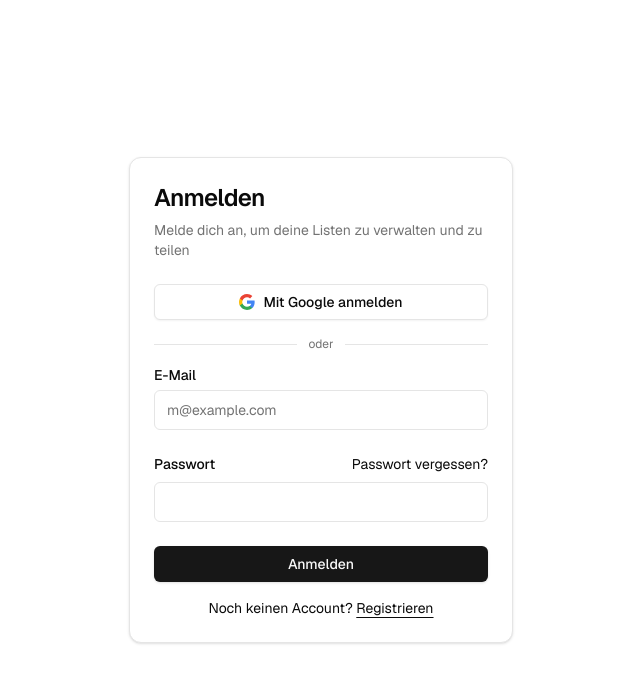
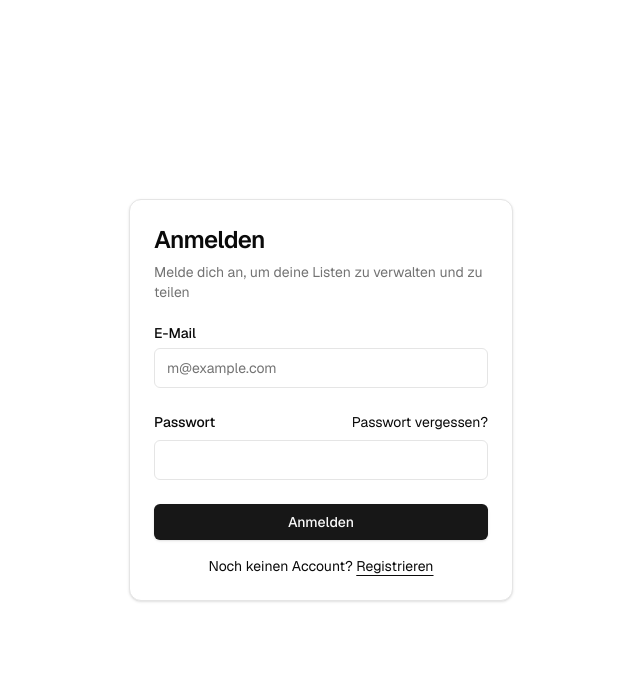
Before and after one commit to recobae/toppi2000, a Next.js app: page /auth/login in a window 1280 px wide. Shown: the top 682 px of the page, without its empty margins (319-959 px from the left). Built offline with nearby package versions, Linux system fonts and the light colour scheme; no server answers.

Commit message:
Temporarily hide Google login button behind feature flag

```diff
--- a/components/login-form.tsx
+++ b/components/login-form.tsx
@@ -14,6 +14,7 @@ import {
 import { Input } from "@/components/ui/input";
 import { Label } from "@/components/ui/label";
 import { GoogleIcon } from "@/components/google-icon";
+import { GOOGLE_LOGIN_ENABLED } from "@/lib/feature-flags";
 import Link from "next/link";
 import { useRouter } from "next/navigation";
 import { useState } from "react";
@@ -83,6 +84,8 @@ export function LoginForm({
         </CardHeader>
         <CardContent>
           <div className="flex flex-col gap-4">
+            {GOOGLE_LOGIN_ENABLED && (
+              <>
                 <Button
                   type="button"
                   variant="outline"
@@ -99,6 +102,8 @@ export function LoginForm({
                   <span className="text-xs text-muted-foreground">oder</span>
                   <div className="h-px flex-1 bg-border" />
                 </div>
+              </>
+            )}
 
             <form onSubmit={handleLogin}>
               <div className="flex flex-col gap-6">
--- a/components/sign-up-form.tsx
+++ b/components/sign-up-form.tsx
@@ -13,6 +13,7 @@ import {
 import { Input } from "@/components/ui/input";
 import { Label } from "@/components/ui/label";
 import { GoogleIcon } from "@/components/google-icon";
+import { GOOGLE_LOGIN_ENABLED } from "@/lib/feature-flags";
 import Link from "next/link";
 import { useRouter } from "next/navigation";
 import { useState } from "react";
@@ -86,6 +87,8 @@ export function SignUpForm({
         </CardHeader>
         <CardContent>
           <div className="flex flex-col gap-4">
+            {GOOGLE_LOGIN_ENABLED && (
+              <>
                 <Button
                   type="button"
                   variant="outline"
@@ -102,6 +105,8 @@ export function SignUpForm({
                   <span className="text-xs text-muted-foreground">oder</span>
                   <div className="h-px flex-1 bg-border" />
                 </div>
+              </>
+            )}
 
             <form onSubmit={handleSignUp}>
               <div className="flex flex-col gap-6">
--- /dev/null
+++ b/lib/feature-flags.ts
@@ -0,0 +1,5 @@
+// Google OAuth is fully implemented (see components/login-form.tsx,
+// components/sign-up-form.tsx, app/auth/callback/route.ts) but hidden until
+// the Google Cloud Console / Supabase provider setup is finalized. Flip this
+// to true to re-enable the "Mit Google anmelden/registrieren" button.
+export const GOOGLE_LOGIN_ENABLED = false;
```
Lines whose indentation alone changed are shown as unchanged.
